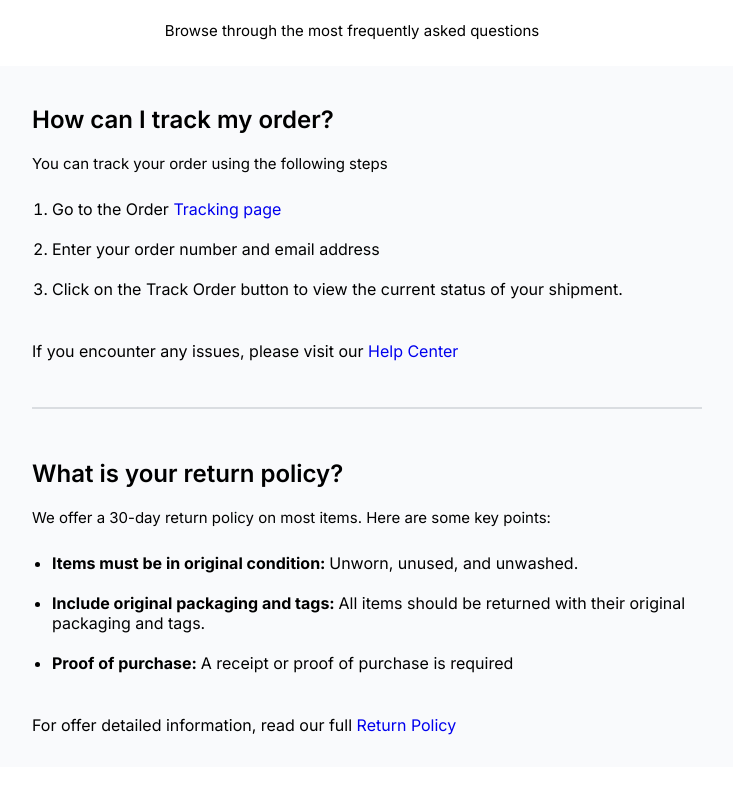
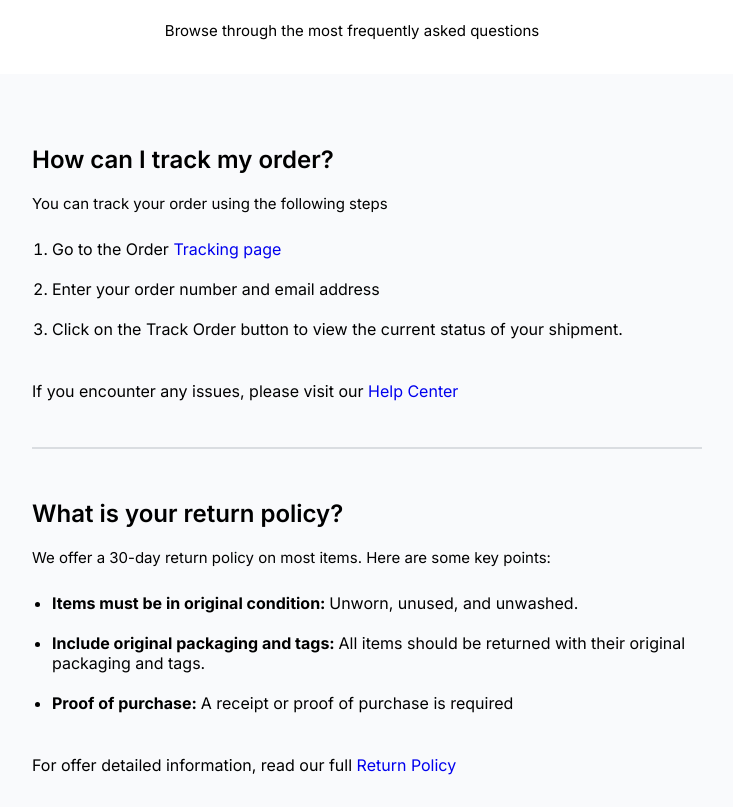
Before and after one commit to rf1303/AskedQuestions, a plain HTML site: page index.html in a window 1280 px wide. Shown: the part 109-916 px from the top of the page, without its empty margins (288-1021 px from the left). Before the commit the page ends 876 px from the top, so only its background shows below. Drawn offline with Linux system fonts and the light colour scheme.

Commit message:
Update style.css
arreglando 01

```diff
--- a/css/style.css
+++ b/css/style.css
@@ -17,10 +17,13 @@ body {
 .layout__header {
     text-align: center;
     padding: 3rem;
+    padding-botton: 5rem;
 }
 
 .layout__main {
-    margin-left: 3rem;
+     margin-left: 3rem;
+     margin-top: 2rem;
+     padding-top: 2rem;
 }
 .header__title {
     font-size: 3.6rem;
```
